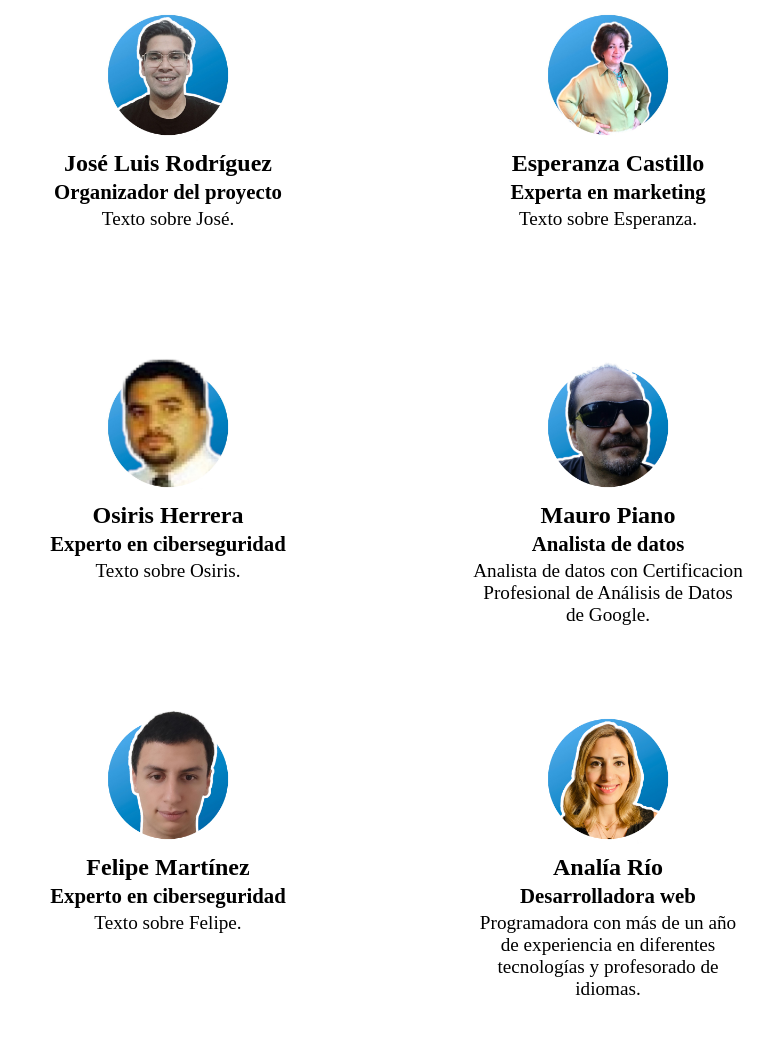
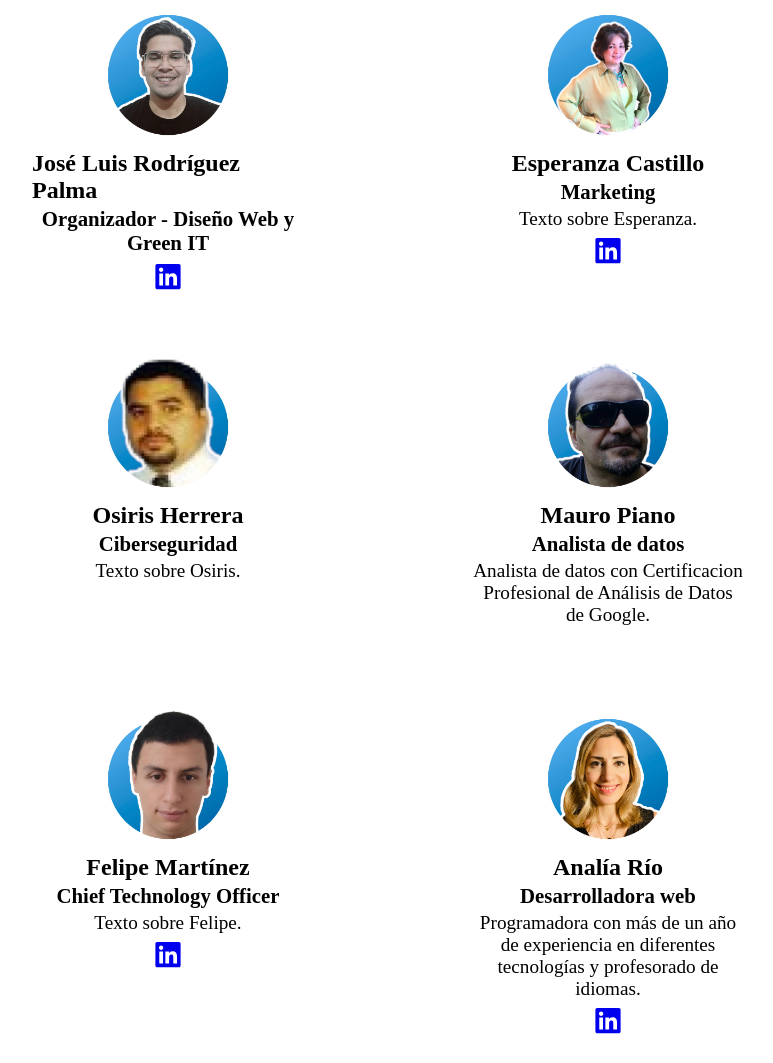
Before and after one commit to AnaliaRio/Checkit, a React app: page / in a window 1280 px wide. Shown: the part 2069-3132 px from the top of the page, without its empty margins (252-1025 px from the left). Built offline with nearby package versions, Linux system fonts and the light colour scheme; a web font is replaced by a local one.

Commit message:
Added Linkedin links

```diff
--- a/package.json
+++ b/package.json
@@ -3,6 +3,9 @@
   "version": "0.1.0",
   "private": true,
   "dependencies": {
+    "@fortawesome/fontawesome-svg-core": "^6.2.1",
+    "@fortawesome/free-solid-svg-icons": "^6.2.1",
+    "@fortawesome/react-fontawesome": "^0.2.0",
     "@testing-library/jest-dom": "^5.16.4",
     "@testing-library/react": "^13.1.1",
     "@testing-library/user-event": "^13.5.0",
--- a/src/components/Section3.js
+++ b/src/components/Section3.js
@@ -1,4 +1,6 @@
 import "../styles/components/Section3.scss";
+import { FaLinkedin } from "react-icons/fa";
+
 import Analia from "../images/Analia.jpg";
 import Felipe from "../images/Felipe.jpg";
 import Jose from "../images/Jose.jpg";
@@ -13,21 +15,39 @@ const Section3 = (props) => {
       <div className='section3__boxes grid'>
         <div class='section3__box'>
           <img className='pic' src={Jose} alt='' />
-          <h3 className='section3__boxtitle'>José Luis Rodríguez</h3>
-          <h3 className='section3__boxsubtitle'>Organizador del proyecto</h3>
-          <p className='section3__boxparagraph'>Texto sobre José.</p>
+          <h3 className='section3__boxtitle'>José Luis Rodríguez Palma</h3>
+          <h3 className='section3__boxsubtitle'>
+            Organizador - Diseño Web y Green IT
+          </h3>
+          <a
+            href='https://www.linkedin.com/in/jose-rodriguez-65961a256/'
+            target='_blank'
+            rel='noreferrer'
+          >
+            <FaLinkedin className='fa' />
+          </a>
         </div>
         <div class='section3__box'>
           <img className='pic' src={Esperanza} alt='' />
           <h3 className='section3__boxtitle'>Esperanza Castillo</h3>
-          <h3 className='section3__boxsubtitle'>Experta en marketing</h3>
+          <h3 className='section3__boxsubtitle'>Marketing</h3>
           <p className='section3__boxparagraph'>Texto sobre Esperanza.</p>
+          <a
+            href='https://www.linkedin.com/in/esperanza-eco/'
+            target='_blank'
+            rel='noreferrer'
+          >
+            <FaLinkedin className='fa' />
+          </a>
         </div>
         <div class='section3__box'>
           <img className='pic' src={Osiris} alt='' />
           <h3 className='section3__boxtitle'>Osiris Herrera</h3>
-          <h3 className='section3__boxsubtitle'>Experto en ciberseguridad</h3>
+          <h3 className='section3__boxsubtitle'>Ciberseguridad</h3>
           <p className='section3__boxparagraph'>Texto sobre Osiris.</p>
+          {/* <a href='#' target='_blank' rel='noreferrer'>
+            <FaLinkedin className='fa' />
+          </a> */}
         </div>
         <div class='section3__box'>
           <img className='pic' src={Mauro} alt='' />
@@ -37,12 +57,22 @@ const Section3 = (props) => {
             Analista de datos con Certificacion Profesional de Análisis de Datos
             de Google.
           </p>
+          {/* <a href='#' target='_blank' rel='noreferrer'>
+              <FaLinkedin className='fa' />
+          </a> */}
         </div>
         <div class='section3__box'>
           <img className='pic' src={Felipe} alt='' />
           <h3 className='section3__boxtitle'>Felipe Martínez</h3>
-          <h3 className='section3__boxsubtitle'>Experto en ciberseguridad</h3>
+          <h3 className='section3__boxsubtitle'>Chief Technology Officer</h3>
           <p className='section3__boxparagraph'>Texto sobre Felipe.</p>
+          <a
+            href='https://www.linkedin.com/in/felipe-martinez-gonzalez/'
+            target='_blank'
+            rel='noreferrer'
+          >
+            <FaLinkedin className='fa' />
+          </a>
         </div>
         <div class='section3__box'>
           <img className='pic' src={Analia} alt='' />
@@ -52,6 +82,13 @@ const Section3 = (props) => {
             Programadora con más de un año de experiencia en diferentes
             tecnologías y profesorado de idiomas.
           </p>
+          <a
+            href='https://www.linkedin.com/in/analia-rio/'
+            target='_blank'
+            rel='noreferrer'
+          >
+            <FaLinkedin className='fa' />
+          </a>
         </div>
       </div>
     </section>
--- a/src/styles/components/Section3.scss
+++ b/src/styles/components/Section3.scss
@@ -10,6 +10,7 @@
   .section3__title {
     font-family: 'Antic';
     font-size: 40px;
+    font-weight: 900;
     color: $black;
     padding: 2rem 0;
     text-transform: uppercase;
@@ -50,6 +51,7 @@
   }
 
   &__boxsubtitle {
+    text-align: center;
     font-size: 1.3rem;
     font-weight: bold;
     color: $black;
@@ -66,3 +68,8 @@
   height: 9rem;
   border-radius: 50%;
 }
+
+.fa {
+  padding-top: 0.2rem;
+font-size: 2rem;
+}
```
Also changed, not shown: 1 other file.
